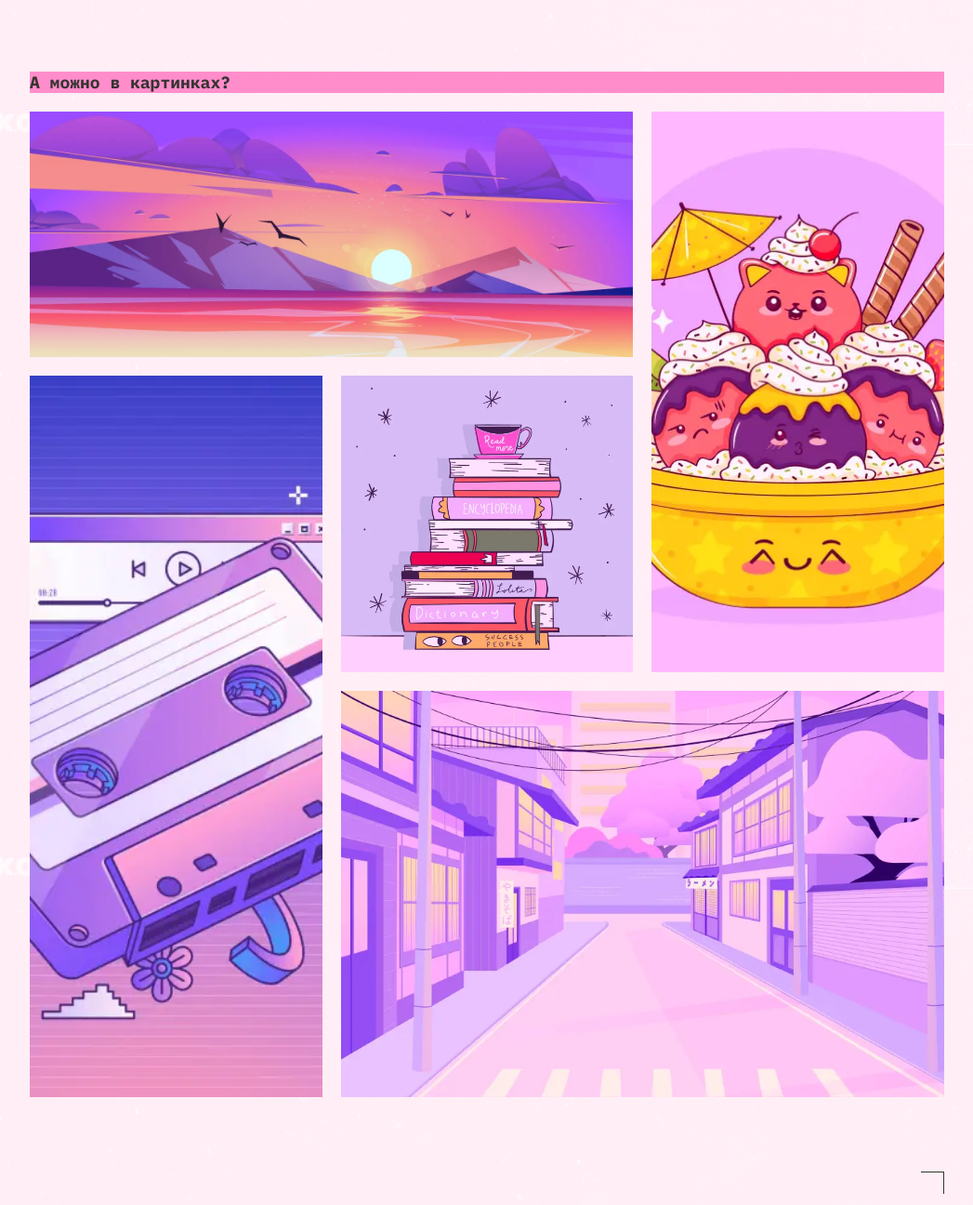
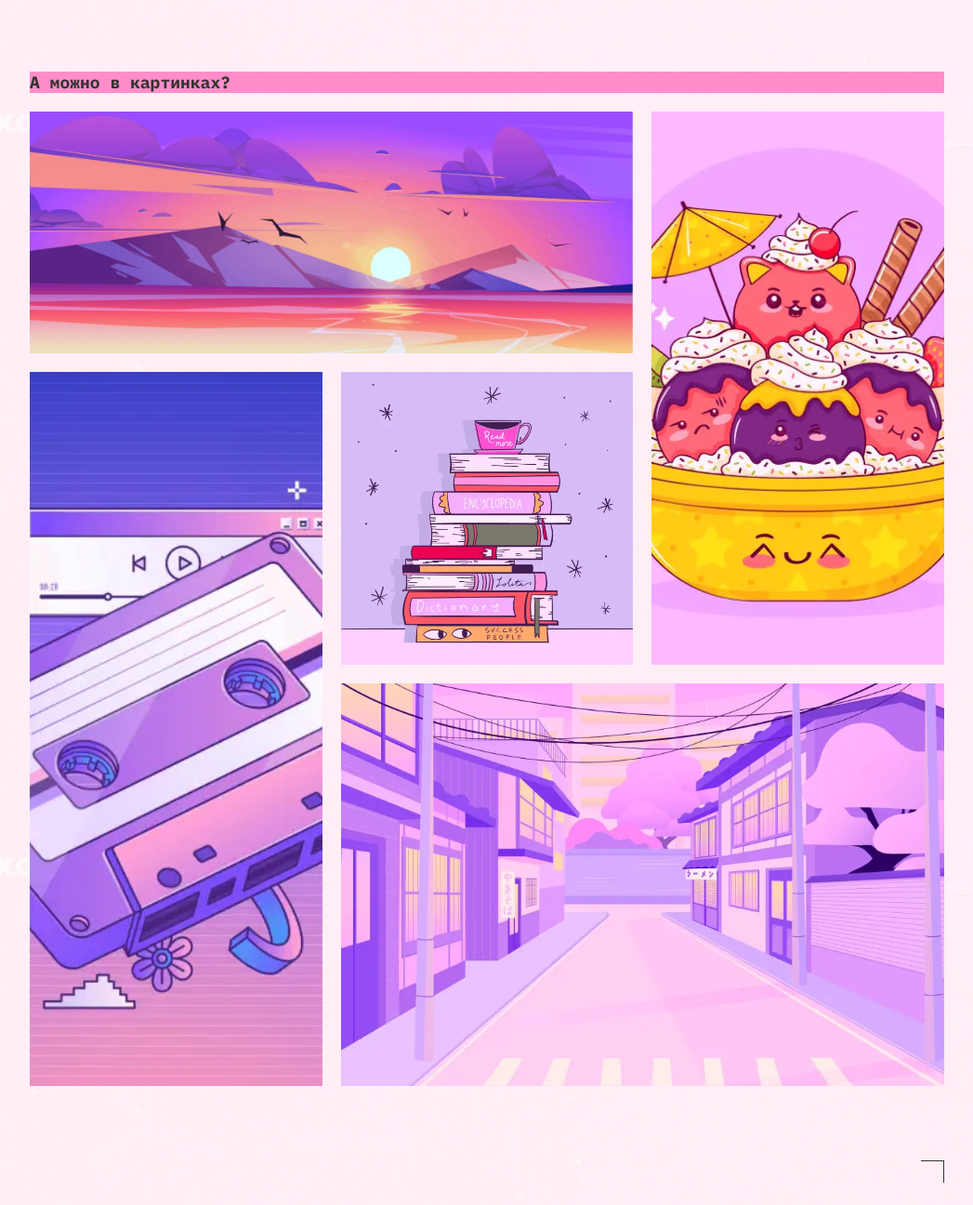
Before and after one commit to olga3293/slozhno-sosredotochitsya-fd, a plain HTML site: page index.html in a window 1280 px wide. Shown: the part 3044-4340 px from the top of the page at 93% size, without its empty margins (116-1163 px from the left). Drawn offline with Linux system fonts and the light colour scheme.

Commit message:
fixed images

```diff
--- a/index.html
+++ b/index.html
@@ -13,7 +13,7 @@
   <link rel="stylesheet" href="./fonts/fonts.css">
   <link rel="stylesheet" href="./styles/variables.css">
   <link rel="stylesheet" href="./styles/globals.css">
-  <link rel="stylesheet" href="./styles/style.css?v2">
+  <link rel="stylesheet" href="./styles/style.css?v3">
   <link rel="stylesheet" href="./styles/dark.css?v2">
   <link rel="stylesheet" href="./styles/light.css?v2">
 
@@ -141,31 +141,12 @@
     <section class="gallery-section">
       <h2 class="title-decor gallery-section__title">А можно в картинках?</h2>
       <div class="gallery__wrapper">
-        <picture>
-          <source srcset="./images/sunset.webp" type="image/webp">
-          <source srcset="./images/sunset.jpg" type="image/jpeg">
-          <img src="./images/sunset.png" alt="рассвет в горах" loading="lazy">
-        </picture>
-        <picture>
-          <source srcset="./images/ice-cream.webp" type="image/webp">
-          <source srcset="./images/ice-cream.jpg" type="image/jpeg">
-          <img src="./images/ice-cream.png" alt="мороженки в чаше с попкорном" loading="lazy">
-        </picture>
-        <picture>
-          <source srcset="./images/tape.webp" type="image/webp">
-          <source srcset="./images/tape.jpg" type="image/jpeg">
-          <img src="./images/tape.png" alt="музыкальная касета 90-x годов" loading="lazy">
-        </picture>
-        <picture>
-          <source srcset="./images/books.webp" type="image/webp">
-          <source srcset="./images/books.jpg" type="image/jpeg">
-          <img src="./images/books.png" alt="различные книги и чашка с кофе" loading="lazy">
-        </picture>
-        <picture>
-          <source srcset="./images/street.webp" type="image/webp">
-          <source srcset="./images/street.jpg" type="image/jpeg">
-          <img src="./images/street.png" alt="сиренево-розовая пустая улица" loading="lazy">
-        </picture>
+        <img srcset="./images/sunset.webp" src="./images/sunset.png" alt="рассвет в горах" loading="lazy">
+        <img srcset="./images/ice-cream.webp" src="./images/ice-cream.png" alt="мороженки в чаше с попкорном"
+          loading="lazy">
+        <img srcset="./images/tape.webp" src="./images/tape.png" alt="музыкальная касета 90-x годов" loading="lazy">
+        <img srcset="./images/books.webp" src="./images/books.png" alt="различные книги и чашка с кофе" loading="lazy">
+        <img srcset="./images/street.webp" src="./images/street.png" alt="сиренево-розовая пустая улица" loading="lazy">
       </div>
     </section>
   </main>
--- a/styles/style.css
+++ b/styles/style.css
@@ -327,21 +327,21 @@
     margin-block-end: 20px;
   }
 
-  .gallery__wrapper picture:first-child {
+  .gallery__wrapper img:first-child {
     grid-column: 1 / 3;
   }
 
-  .gallery__wrapper picture:nth-child(2) {
+  .gallery__wrapper img:nth-child(2) {
     grid-column: 3 / 4;
     grid-row: 1 / 3;
   }
 
-  .gallery__wrapper picture:nth-child(3) {
+  .gallery__wrapper img:nth-child(3) {
     grid-column: 1 / 2;
     grid-row: 2 / 4;
   }
 
-  .gallery__wrapper picture:last-child {
+  .gallery__wrapper img:last-child {
     grid-column: 2 / 4;
     grid-row: 3 / 4;
   }
```
